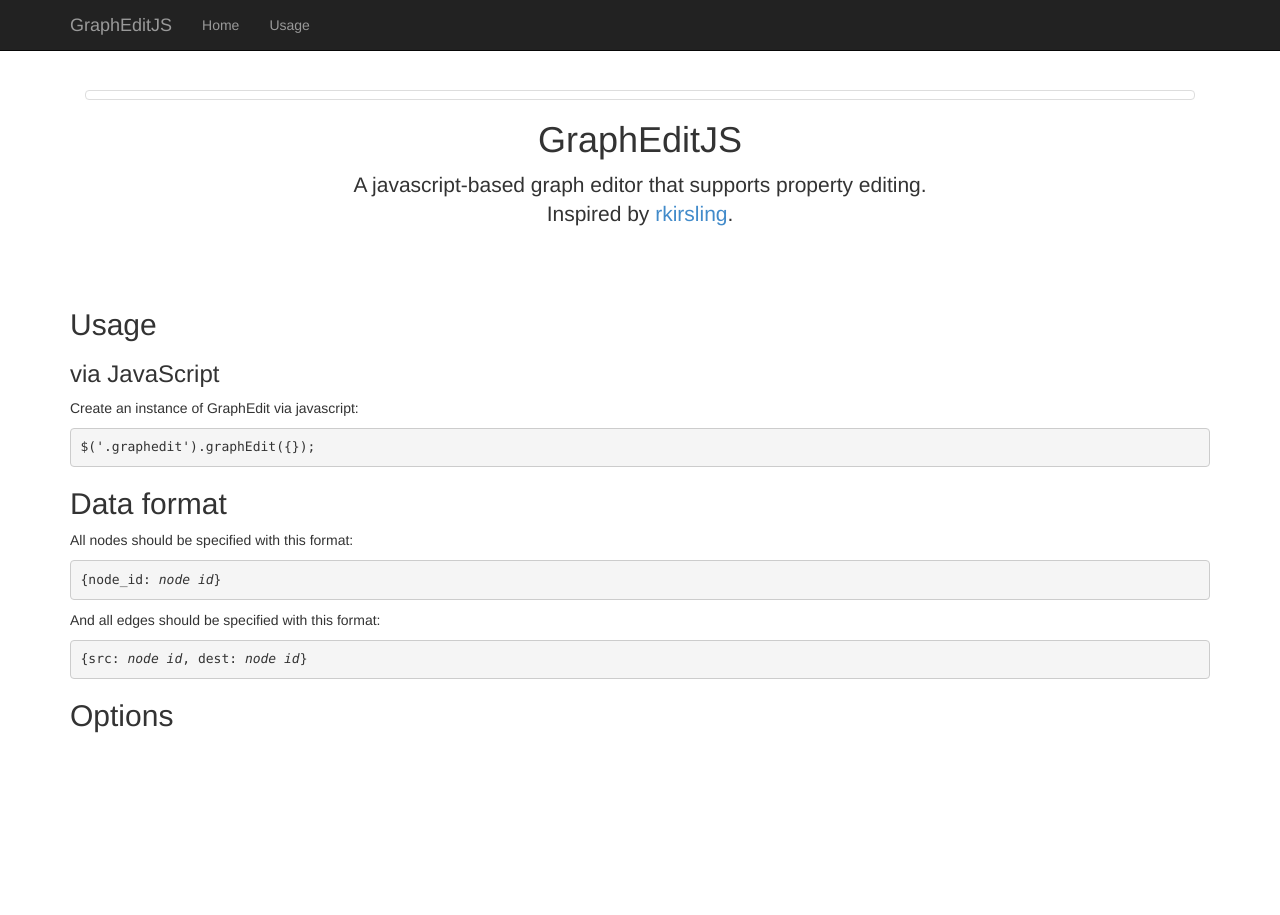
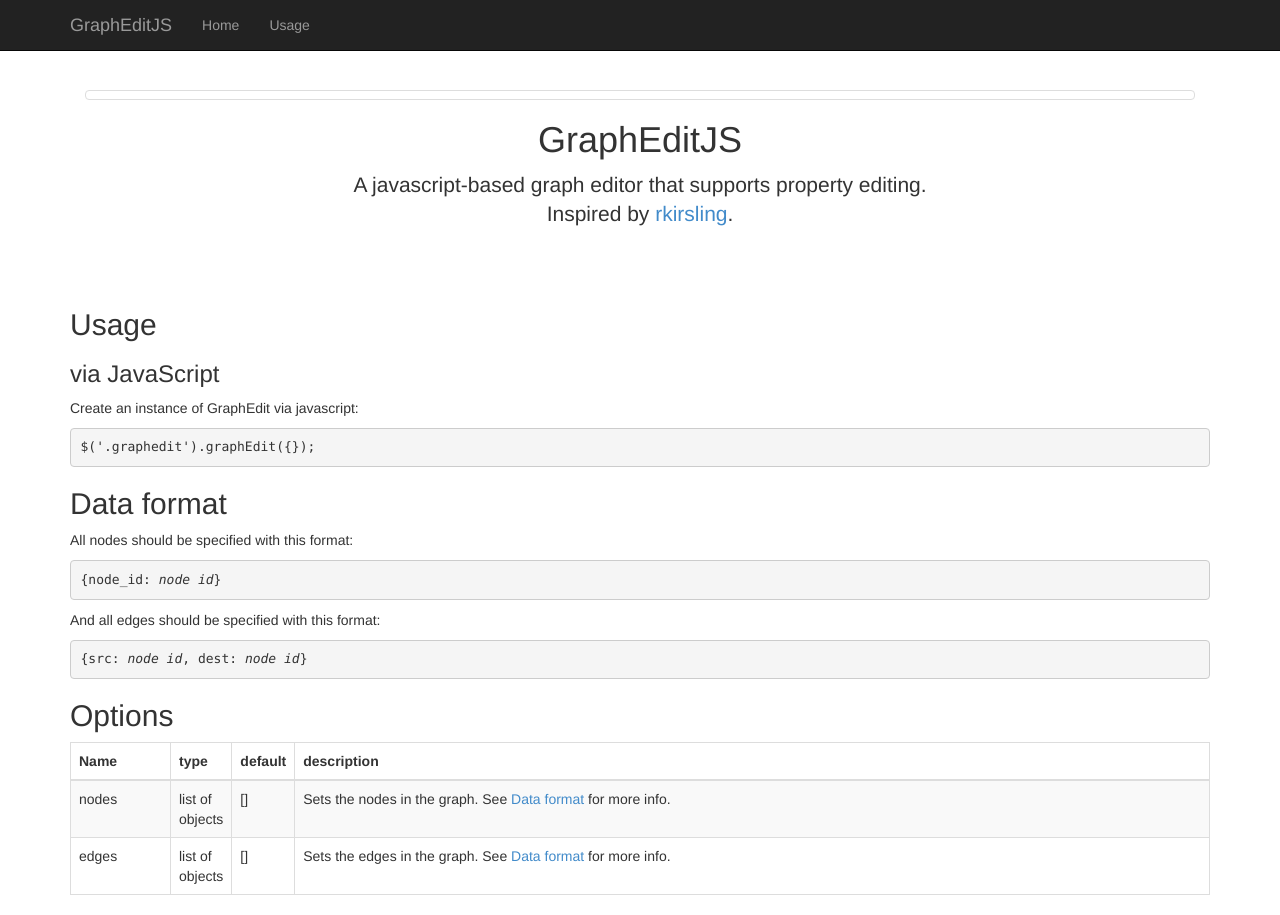
Before and after one commit to bcm36/GraphEditJS, a plain HTML site: page demo/index.html in a window 1280 px wide. Before the commit the page ends 800 px from the top, so only its background shows below. Drawn offline with nearby package versions, Linux system fonts and the light colour scheme.

Commit message:
Add options table to docs

```diff
--- a/demo/index.html
+++ b/demo/index.html
@@ -48,26 +48,51 @@
         <h1>GraphEditJS</h1>
         <p class="lead">A javascript-based graph editor that supports property editing.<br> Inspired by <a href="http://bl.ocks.org/rkirsling/5001347">rkirsling</a>.</p>
       </div>
-
-      <div id="ge-docs-usage">
-          <h2>Usage</h2>
+      <div class="row"><div class="col-md-12">
+          <h2 id="ge-docs-usage">Usage</h2>
           <h3>via JavaScript</h3>
           <p>Create an instance of GraphEdit via javascript:</p>
           <div class="highlight">
               <pre><code class="js">$('.graphedit').graphEdit({});</code></pre>
           </div>
 
-          <h2>Data format</h2>
+          <h2 id="ge-docs-data-format">Data format</h2>
           <p>All nodes should be specified with this format:</p>
           <pre><code class="js">{node_id: <i>node id</i>}</code></pre>
           <p>And all edges should be specified with this format:</p>
           <pre><code class="js">{src: <i>node id</i>, dest: <i>node id</i>}</code></pre>
 
-          <h2>Options<h2>
+          <h2>Options</h2>
+              <div class="table-responsive">
+                <table class="table table-bordered table-striped">
+                  <thead>
+                   <tr>
+                     <th style="width: 100px;">Name</th>
+                     <th style="width: 50px;">type</th>
+                     <th style="width: 50px;">default</th>
+                     <th>description</th>
+                   </tr>
+                  </thead>
+                  <tbody>
+                   <tr>
+                     <td>nodes</td>
+                     <td>list of objects</td>
+                     <td>[]</td>
+                     <td>Sets the nodes in the graph.  See <a href="#ge-docs-data-format">Data format</a> for more info.</td>
+                   </tr>
+                   <tr>
+                     <td>edges</td>
+                     <td>list of objects</td>
+                     <td>[]</td>
+                     <td>Sets the edges in the graph.  See <a href="#ge-docs-data-format">Data format</a> for more info.</td>
+                   </tr>
+                  </tbody>
+                </table>
+              </div><!-- /.table-responsive -->
+              </div></div>
+      </div><!-- /.container -->
 
-      </div>
 
-    </div>
 
 
 	<!-- jQuery (necessary for Bootstrap's JavaScript plugins) -->
```
